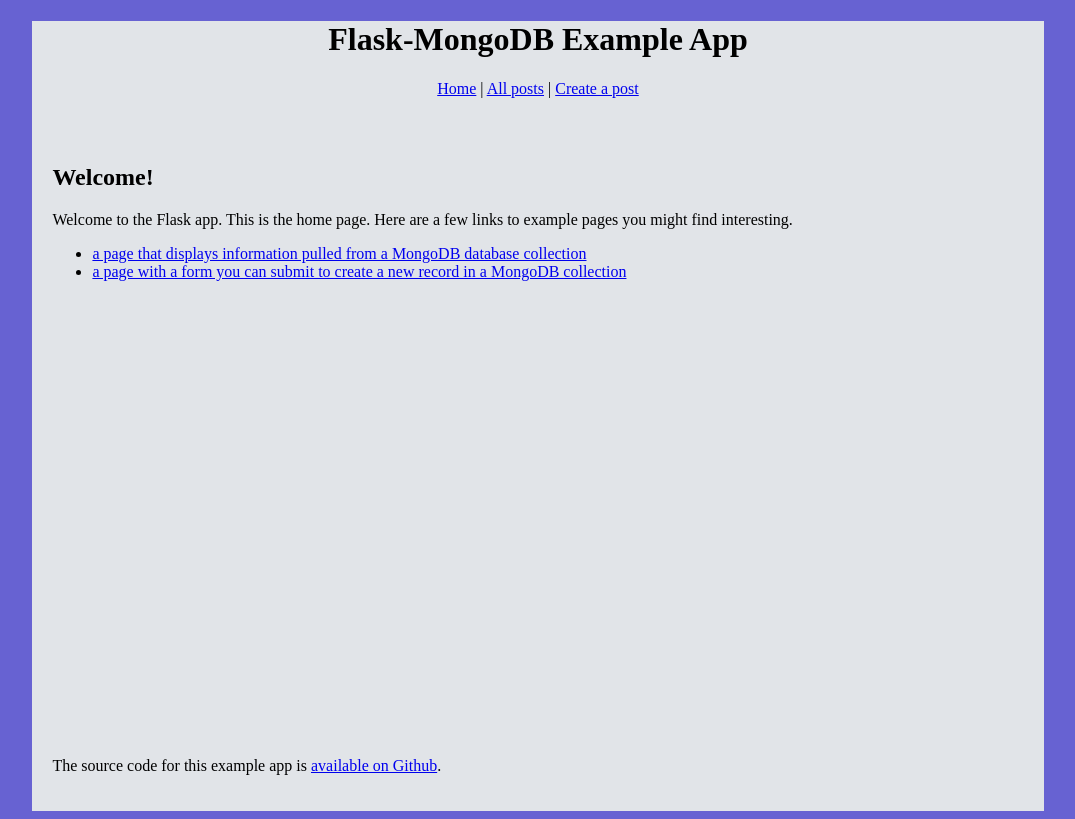
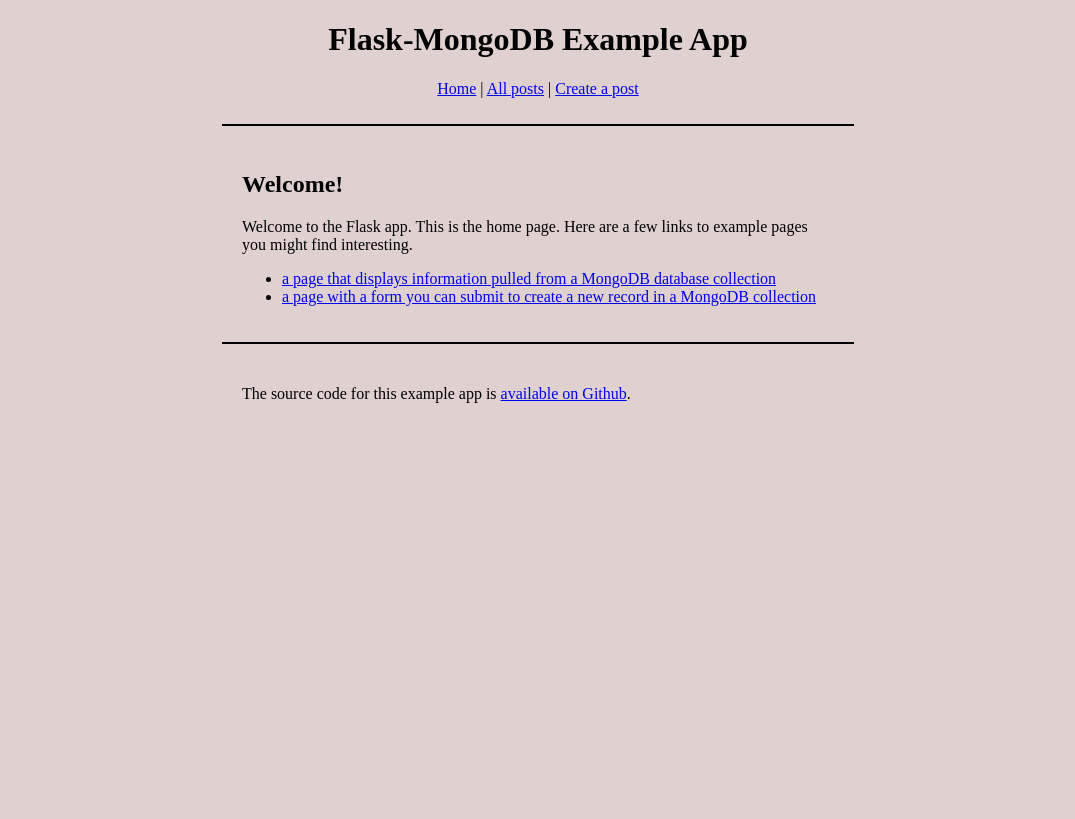
Before and after one commit to ShreyaJakharC/webApp, a Flask app: page / in a window 1280 px wide. Shown: the whole page, without its empty margins (102-1177 px from the left). After the commit the page ends 403 px from the top, so only its background shows below. Run offline with Flask 2, Linux system fonts and the light colour scheme.

Commit message:
Push new 2

```diff
--- a/static/css/style.css
+++ b/static/css/style.css
@@ -1,5 +1,5 @@
 body{
-  background-color: red;
+  background-color: rgb(224, 208, 208);
 }
 
 .container {
@@ -26,8 +26,8 @@ main {
 
 header,
 main {
-  /* border-bottom: 2px solid;
-  margin-bottom: 5px; */
+  border-bottom: 2px solid;
+  margin-bottom: 5px;
 }
 
 p.post {
--- a/templates/base.html
+++ b/templates/base.html
@@ -1,4 +1,3 @@
-
 <!DOCTYPE html>
 <html>
   <head>
@@ -9,48 +8,6 @@
     />
   </head>
   <body>
-<style>
-        body{
-  background-color: rgb(103, 98, 210);
-}
-
-.container {
-  background-color: rgb(225, 228, 232);
-  width: 80%;
-  margin: 0 auto;
-}
-
-h1{
-
-  text-align: center;
-  align-items: center;
-}
-
-header {
-  text-align: center;
-  /* border-bottom: 1px solid black; */
-  padding-bottom: 10px;
-}
-footer,
-main {
-  padding: 20px;
-}
-
-/* header,
-main {
-   border-bottom: 2px solid;
-  margin-bottom: 5px; }
-  */
-
-p.post {
-  font-size: 16px;
-}
-
-footer {
-  margin-top: 40%;
-  margin-bottom: 2px;
-}
-</style>
     <div class="container">
       <header>
         <h1>Flask-MongoDB Example App</h1>
```
Lines whose indentation alone changed are shown as unchanged.
